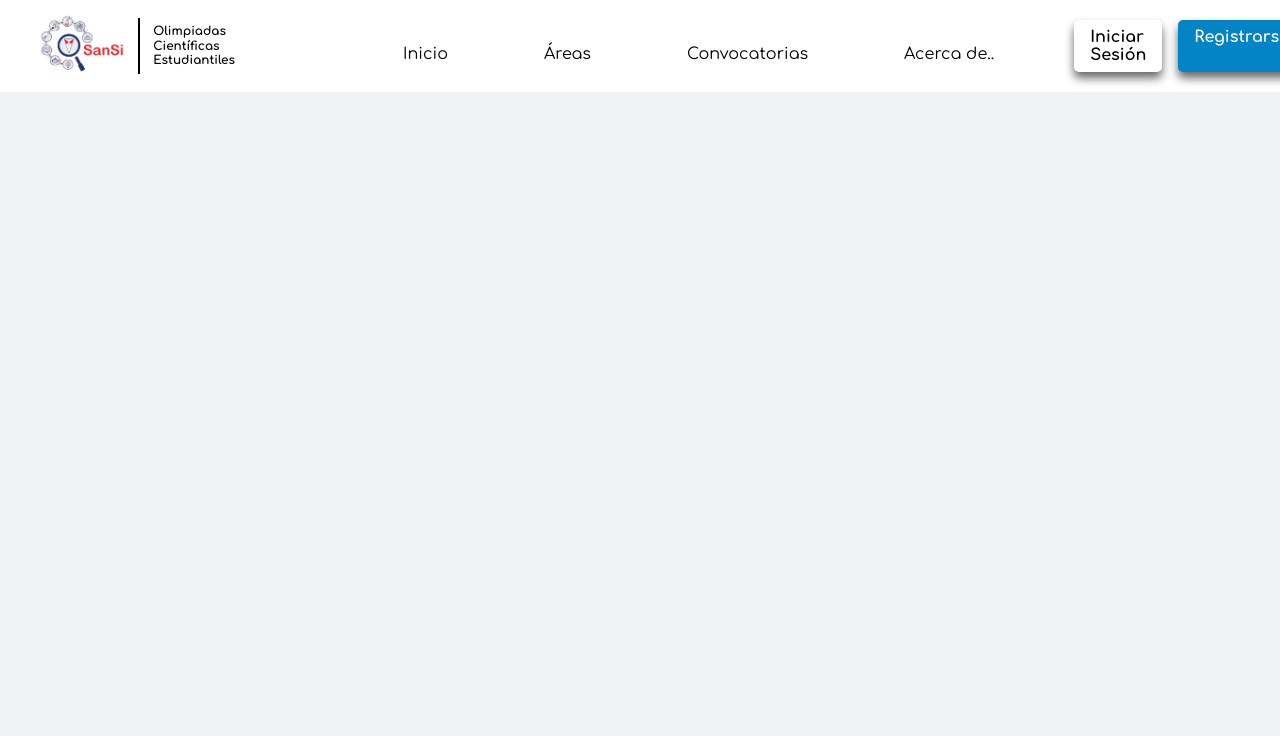
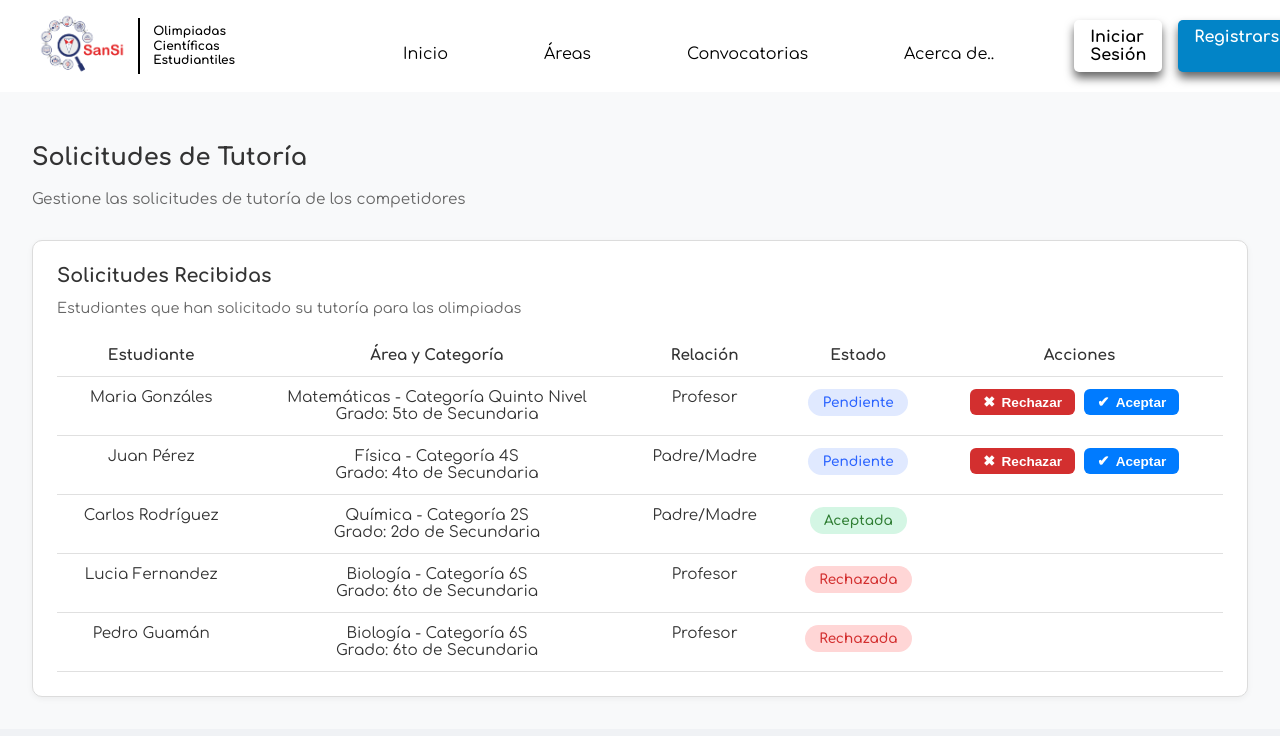
Before and after one commit to MauryQV/o-sansi-olympiad-registry, a React (Vite) app in the folder frontend/: page /solicitudes in a window 1280 px wide. Shown: the top 736 px of the page. Built offline with nearby package versions, Linux system fonts and the light colour scheme.

Commit message:
Ventana para el rol del tutor para ver solicitudes de tutoria enviadas por el competidor

```diff
--- a/frontend/src/App.jsx
+++ b/frontend/src/App.jsx
@@ -12,6 +12,7 @@ import FormularioInscripcion from "./components/FormularioInscripcion.jsx";
 import Pagos from "./components/Pagos.jsx";
 import DetallePago from './components/DetallePago';
 import Convocatorias from "./components/Convocatorias/Convocatorias.jsx";
+import SolicitudesTutoria from "./components/SolicitudesTutoria.jsx";
 
 function App() {
   const [rol, setRol] = useState(() => localStorage.getItem("rol"));
@@ -42,6 +43,7 @@ function App() {
           <Route path="/inscripcion" element={<FormularioInscripcion />} />
           <Route path="/pagos-competidor" element={<Pagos />} />
           <Route path="/pagos/detalle/:boleta" element={<DetallePago />} />
+          <Route path="/solicitudes" element={<SolicitudesTutoria setRol={setRol} />} />
 
 
         </Routes>
--- a/frontend/src/components/Convocatorias/ModalEditarConvocatoria.jsx
+++ b/frontend/src/components/Convocatorias/ModalEditarConvocatoria.jsx
@@ -1,4 +1,3 @@
-// src/components/Convocatorias/ModalEditarConvocatoria.jsx
 import React, { useState, useEffect } from 'react';
 import '../../styles/Convocatorias/ModalNuevaConvocatoria.css';
 
--- /dev/null
+++ b/frontend/src/components/SolicitudesTutoria.jsx
@@ -0,0 +1,83 @@
+import React, { useState } from 'react';
+import Swal from 'sweetalert2';
+import '../styles/SolicitudesTutoria.css';
+
+const solicitudesIniciales = [
+  { id: 1, nombre: 'Maria Gonzáles', area: 'Matemáticas - Categoría Quinto Nivel', grado: '5to de Secundaria', relacion: 'Profesor', estado: 'Pendiente' },
+  { id: 2, nombre: 'Juan Pérez', area: 'Física - Categoría 4S', grado: '4to de Secundaria', relacion: 'Padre/Madre', estado: 'Pendiente' },
+  { id: 3, nombre: 'Carlos Rodríguez', area: 'Química - Categoría 2S', grado: '2do de Secundaria', relacion: 'Padre/Madre', estado: 'Aceptada' },
+  { id: 4, nombre: 'Lucia Fernandez', area: 'Biología - Categoría 6S', grado: '6to de Secundaria', relacion: 'Profesor', estado: 'Rechazada' },
+  { id: 5, nombre: 'Pedro Guamán', area: 'Biología - Categoría 6S', grado: '6to de Secundaria', relacion: 'Profesor', estado: 'Rechazada' },
+];
+
+const SolicitudesTutoria = () => {
+  const [solicitudes, setSolicitudes] = useState(solicitudesIniciales);
+
+  const actualizarEstado = (id, nuevoEstado) => {
+    setSolicitudes(prev =>
+      prev.map(s =>
+        s.id === id ? { ...s, estado: nuevoEstado } : s
+      )
+    );
+
+    Swal.fire({
+        icon: nuevoEstado === 'Aceptada' ? 'success' : 'error', // cambia a 'error' en caso de rechazo
+        title: `Solicitud ${nuevoEstado === 'Aceptada' ? 'aceptada' : 'rechazada'}`,
+        text: `Has ${nuevoEstado === 'Aceptada' ? 'validado' : 'rechazado'} la solicitud del competidor.`,
+        confirmButtonColor: nuevoEstado === 'Aceptada' ? '#3085d6' : '#d33',
+      });
+
+  };
+
+  return (
+    <div className="solicitudes-tutoria-container">
+      <h2>Solicitudes de Tutoría</h2>
+      <p className="descripcion-subtitulo">Gestione las solicitudes de tutoría de los competidores</p>
+
+      <div className="tabla-solicitudes">
+        <h3>Solicitudes Recibidas</h3>
+        <p className="tabla-subtitulo">Estudiantes que han solicitado su tutoría para las olimpiadas</p>
+
+        <table className="tabla">
+          <thead>
+            <tr>
+              <th>Estudiante</th>
+              <th>Área y Categoría</th>
+              <th>Relación</th>
+              <th>Estado</th>
+              <th>Acciones</th>
+            </tr>
+          </thead>
+          <tbody>
+            {solicitudes.map((s) => (
+              <tr key={s.id}>
+                <td>{s.nombre}</td>
+                <td>
+                  {s.area}
+                  <br />
+                  Grado: {s.grado}
+                </td>
+                <td>{s.relacion}</td>
+                <td>
+                  <span className={`estado ${s.estado.toLowerCase()}`}>
+                    {s.estado}
+                  </span>
+                </td>
+                <td>
+                  {s.estado === 'Pendiente' && (
+                    <>
+                      <button className="btn-rechazar" onClick={() => actualizarEstado(s.id, 'Rechazada')}>Rechazar</button>
+                      <button className="btn-aceptar" onClick={() => actualizarEstado(s.id, 'Aceptada')}>Aceptar</button>
+                    </>
+                  )}
+                </td>
+              </tr>
+            ))}
+          </tbody>
+        </table>
+      </div>
+    </div>
+  );
+};
+
+export default SolicitudesTutoria;
--- /dev/null
+++ b/frontend/src/styles/SolicitudesTutoria.css
@@ -0,0 +1,115 @@
+.solicitudes-tutoria-container {
+    padding: 2rem;
+    font-family: 'Comfortaa', sans-serif;
+    background-color: #f8f9fa;
+  }
+
+  .descripcion-subtitulo {
+    margin-bottom: 2rem;
+    color: #666;
+    font-size: 0.95rem;
+  }
+
+  .tabla-solicitudes {
+    background-color: #fff;
+    border: 1px solid #dcdcdc;
+    border-radius: 10px;
+    padding: 1.5rem;
+    box-shadow: 0 2px 6px rgba(0, 0, 0, 0.05);
+  }
+
+  .tabla-solicitudes h3 {
+    margin: 0;
+    font-size: 1.2rem;
+  }
+
+  .tabla-subtitulo {
+    font-size: 0.9rem;
+    color: #666;
+    margin-bottom: 1.2rem;
+  }
+
+  .tabla {
+    width: 100%;
+    border-collapse: collapse;
+    font-size: 0.95rem;
+  }
+
+  .tabla th,
+  .tabla td {
+    padding: 0.75rem;
+    text-align: center;
+    border-bottom: 1px solid #e0e0e0;
+    vertical-align: top;
+  }
+
+
+
+  .estado {
+    padding: 0.35rem 0.9rem;
+    border-radius: 20px;
+    font-weight: 600;
+    font-size: 0.85rem;
+    display: inline-block;
+  }
+
+  .estado.pendiente {
+    background-color: #e0e9ff;
+    color: #2962ff;
+  }
+
+  .estado.aceptada {
+    background-color: #d4f6e4;
+    color: #2e7d32;
+  }
+
+  .estado.rechazada {
+    background-color: #ffd6d6;
+    color: #d32f2f;
+  }
+
+  .btn-aceptar,
+  .btn-rechazar {
+    display: inline-flex;
+    align-items: center;
+    justify-content: center;
+    font-weight: 600;
+    padding: 0.3rem 0.8rem;
+    font-size: 0.85rem;
+    border-radius: 6px;
+    cursor: pointer;
+    transition: background-color 0.3s ease;
+    color: white;
+    border: none;
+    margin-right: 0.6rem; /* separa los botones */
+  }
+
+  .btn-aceptar {
+    background-color: #007bff;
+  }
+
+  .btn-aceptar::before {
+    content: '✔';
+    margin-right: 0.4rem;
+    font-weight: bold;
+    font-size: 0.9rem;
+  }
+
+  .btn-aceptar:hover {
+    background-color: #0056b3;
+  }
+
+  .btn-rechazar {
+    background-color: #d32f2f;
+  }
+
+  .btn-rechazar::before {
+    content: '✖';
+    margin-right: 0.4rem;
+    font-weight: bold;
+    font-size: 0.9rem;
+  }
+
+  .btn-rechazar:hover {
+    background-color: #a10000;
+  }
```
